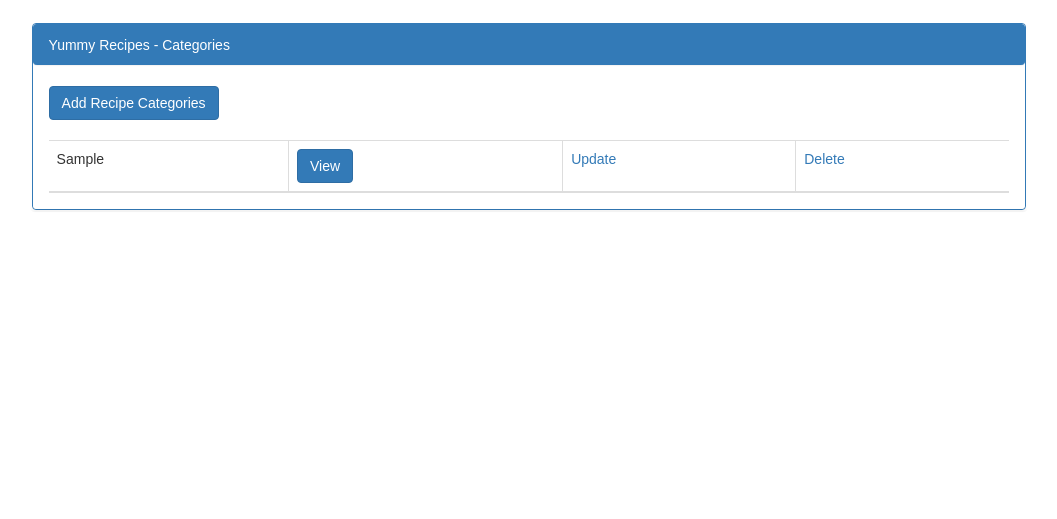
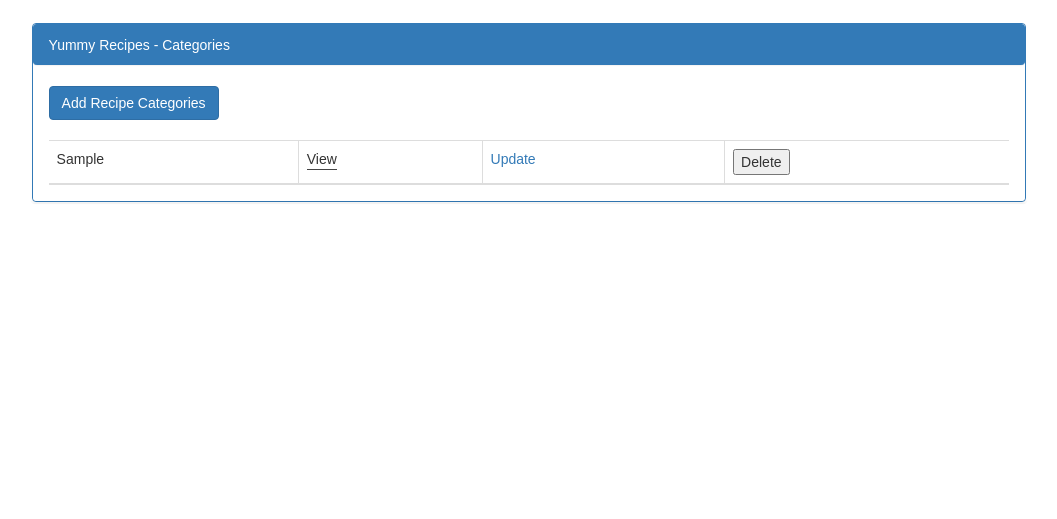
Before and after one commit to mwaz/yummy-recipies, a Flask app: template app/templates/recipe-categories.html in a window 1280 px wide. Shown: the part 52-571 px from the top of the page, without its empty margins (111-1168 px from the left). Run offline with Flask 2, Linux system fonts and the light colour scheme; the visitor is signed in with stand-in values (Sample User, id 1); the template is opened without the code that fills it: most values are stand-ins (such as "Sample title", 1, 10 or a date in 2020); some libraries are stand-ins or nearby versions.

```diff
--- a/app/templates/recipe-categories.html
+++ b/app/templates/recipe-categories.html
@@ -19,6 +19,17 @@
     margin-right: 10%;
     margin-left: 10%;
 }
+.btn-unknown {
+     background:none!important;
+     color:inherit;
+     border:none;
+     padding:0!important;
+     font: inherit;
+     /*border is optional*/
+     border-bottom:1px solid #444;
+     cursor: pointer;
+
+}
 </style>
 
 </head>
@@ -30,7 +41,7 @@
                 <a class="navbar-brand" href="#">Yummy Recipes <span class="glyphicon glyphicon-cutlery"></span></a>
             </div>
             <ul class="nav navbar-nav navbar-right">
-               <li><a href="/logout"> <span class="glyphicon glyphicon-user"></span> Welcome {{ session['user'] }}  </a></li>
+                <li><a href="#"> <span class="glyphicon glyphicon-user"></span> Welcome {{ session['user'] }}  </a></li>
                 <li><a href="/logout"> Logout <span class="glyphicon glyphicon-log-out"></span> </a></li>
             </ul>
         </div>
@@ -88,7 +99,7 @@
                                             data-dismiss="modal">
                                             Close
                                         </button>
-                               <button type="submit" class="btn btn-default">Create Category
+                                        <button type="submit" class="btn btn-primary">Create Category
                                         </button>
                                     </div>
                                 </form>
@@ -96,7 +107,6 @@
                         </div>
                     </div>
                 </div>
-
 
                 <table class="table table-bordered">
                     <thead>
@@ -113,14 +123,66 @@
                                 <form action="/view_category" method="POST">
 
                                     <input type="hidden" name="category_name" value=" {{ recipe_categories }} " hidden>
-                                    <button type="submit" class="btn btn-primary"> View</button>
+                                    <button type="submit" class="btn-unknown"> View</button>
                                 </form>
 
                             </td>
 
 
-                            <td> <a href="#"> Update </a> </td>
-                            <td><a href="#"> Delete </a> </td>
+                            <td> <a href="#modalForm2" data-toggle="modal"> Update </a>
+                        <div class="modal fade" id="modalForm2" tabindex="-1" role="dialog" aria-labelledby="modal_label" aria-hidden="true">
+                            <div class="modal-dialog">
+                                <!-- Content of modal-->
+                                <div class="modal-content">
+                                    <!-- Modal Header -->
+                                    <div class="modal-header">
+                                        <button type="button" class="close"
+                                        data-dismiss="modal">
+                                        <span aria-hidden="true">&times;</span>
+                                        <span class="sr-only">Close</span>
+                                    </button>
+                                    <h4 class="modal-title" >
+                                        Update Recipe Category
+                                    </h4>
+                                </div>
+
+                                <!-- Modal Body -->
+                                <div class="modal-body">
+
+                                    <form role="form" action="#" method="POST">
+
+                                        <div class="form-group">
+                                            <center><label for="category_name">Category Name </label></center>
+                                            <input type="text" class="form-control"
+                                             placeholder="category name" name="category_name"/>
+                                        </div>
+
+                                        <!-- Modal Footer -->
+                                        <div class="modal-footer">
+                                            <button type="button" class="btn btn-default"
+                                            data-dismiss="modal">
+                                            Close
+                                        </button>
+                                        <button type="submit" class="btn btn-primary">Edit Category
+                                        </button>
+                                    </div>
+                                </form>
+                            </div>
+                        </div>
+                    </div>
+                </div>
+
+
+
+                            </td>
+                            <td>
+                                <form action="/category_delete" method="POST">
+
+                                <input type="hidden" class="form-control" value="{{ recipe_categories }}"
+                                            placeholder="recipe name" name="category_name"/>
+                                    <button type="submit" role="button"> Delete </button>
+                              </form>
+                            </td>
                         </tr>
                         {% endfor %}
 
```
Lines whose indentation alone changed are shown as unchanged.
